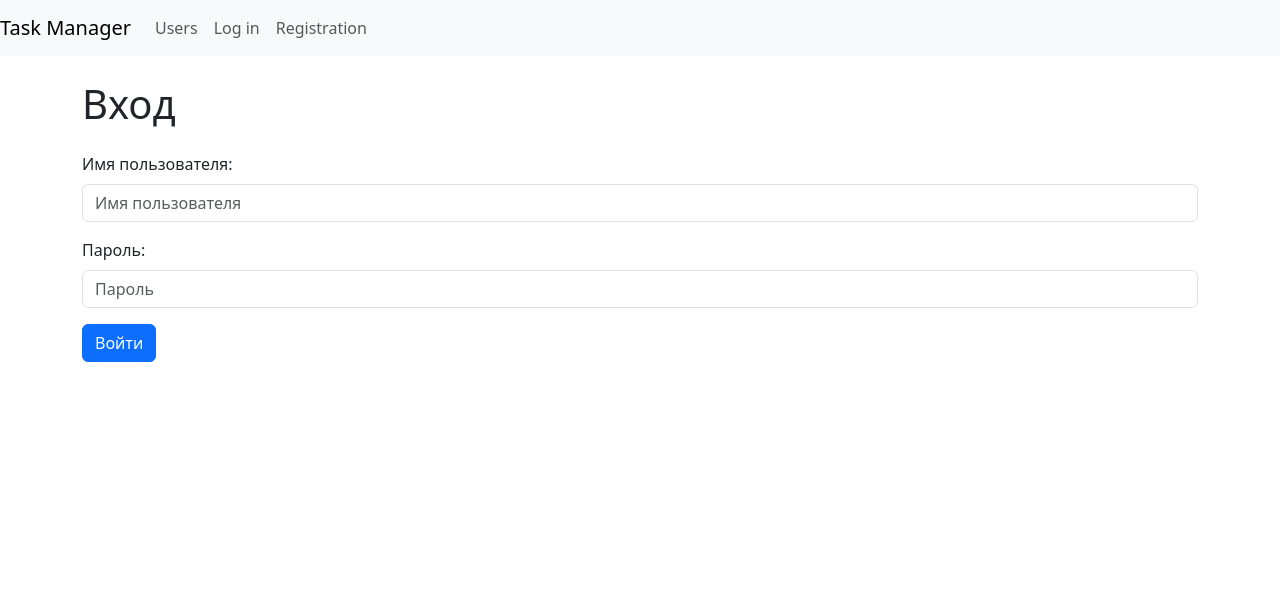
After one commit to EzerTigger/python-project-52, a Django app: page /login/ in a window 1280 px wide. The commit adds this page. Shown: the top 602 px of the page. Run offline with Django 5.2, Linux system fonts and the light colour scheme; some libraries are stand-ins or nearby versions.

Commit message:
Realize login and logout

```diff
--- a/task_manager/task/forms.py
+++ b/task_manager/task/forms.py
@@ -1,6 +1,6 @@
 from django import forms
 from django.contrib.auth.models import User
-from django.contrib.auth.forms import UserCreationForm
+from django.contrib.auth.forms import UserCreationForm, AuthenticationForm
 from .models import *
 
 
@@ -40,3 +40,16 @@ class CreateUserForm(UserCreationForm):
             'password1',
             'password2'
         ]
+
+
+class LoginUserForm(AuthenticationForm):
+    username = forms.CharField(label='Имя пользователя', widget=forms.TextInput(
+        attrs={
+            'class': 'form-control',
+            'placeholder': 'Имя пользователя'
+        }))
+    password = forms.CharField(label='Пароль', widget=forms.PasswordInput(
+        attrs={
+            'class': 'form-control',
+            'placeholder': 'Пароль'
+        }))
--- /dev/null
+++ b/task_manager/task/templates/auth/login.html
@@ -0,0 +1,19 @@
+{% extends 'base.html' %}
+{% load i18n %}
+
+{% block title %}Авторизация{% endblock %}
+
+{% block content %}
+  <h1 class="my-4">
+    Вход
+  </h1>
+
+  <form method="post">
+    {% csrf_token %}
+    {% for f in form %}
+      <div class="mb-3"><label class="form-label" for="{{f.id_for_label}}">{{f.label}}: </label>{{ f }}</div>
+      <div class="form-error">{{ f.errors }}</div>
+    {% endfor %}
+    <button class="btn btn-primary" type="submit">Войти</button>
+  </form>
+{% endblock %}
--- a/task_manager/task/urls.py
+++ b/task_manager/task/urls.py
@@ -4,5 +4,7 @@ from . import views
 urlpatterns = [
     path('', views.HomePageView.as_view(), name='home'),
     path('users/create/', views.CreateUserView.as_view(), name='create_user'),
-    path('users/', views.UsersListView.as_view(), name='users')
+    path('users/', views.UsersListView.as_view(), name='users'),
+    path('login/', views.LoginUserView.as_view(), name='login'),
+    path('logout/', views.logout_user, name='logout'),
 ]
--- a/task_manager/task/views.py
+++ b/task_manager/task/views.py
@@ -1,8 +1,11 @@
-from django.shortcuts import render
+from django.contrib.auth import logout
+from django.contrib.auth.forms import AuthenticationForm
+from django.contrib.auth.views import LoginView
+from django.shortcuts import render, redirect
 from django import forms
 from django.urls import reverse_lazy
 from django.views.generic import TemplateView, FormView, CreateView, ListView
-from .forms import CreateUserForm
+from .forms import CreateUserForm, LoginUserForm
 from django.contrib.auth.models import User
 
 
@@ -22,3 +25,16 @@ class CreateUserView(CreateView):
 
 class UsersListView(ListView):
     model = User
+
+
+class LoginUserView(LoginView):
+    form_class = LoginUserForm
+    template_name = 'auth/login.html'
+
+    def get_success_url(self):
+        return reverse_lazy('home')
+
+
+def logout_user(request):
+    logout(request)
+    return redirect('login')
--- a/task_manager/templates/base.html
+++ b/task_manager/templates/base.html
@@ -24,14 +24,16 @@
 
         </ul>
         <ul class="navbar-nav">
-
+            {% if request.user.is_authenticated %}
+              <li class="last"><a href="{% url 'logout' %}">Выход</a></li>
+            {% else %}
             <li class="nav-item">
               <a class="nav-link" href="/login/">{% translate 'Log in' %}</a>
             </li>
             <li class="nav-item">
               <a class="nav-link" href="/users/create/">{% translate 'Registration' %}</a>
             </li>
-
+            {% endif %}
         </ul>
       </div>
     </nav>
```
